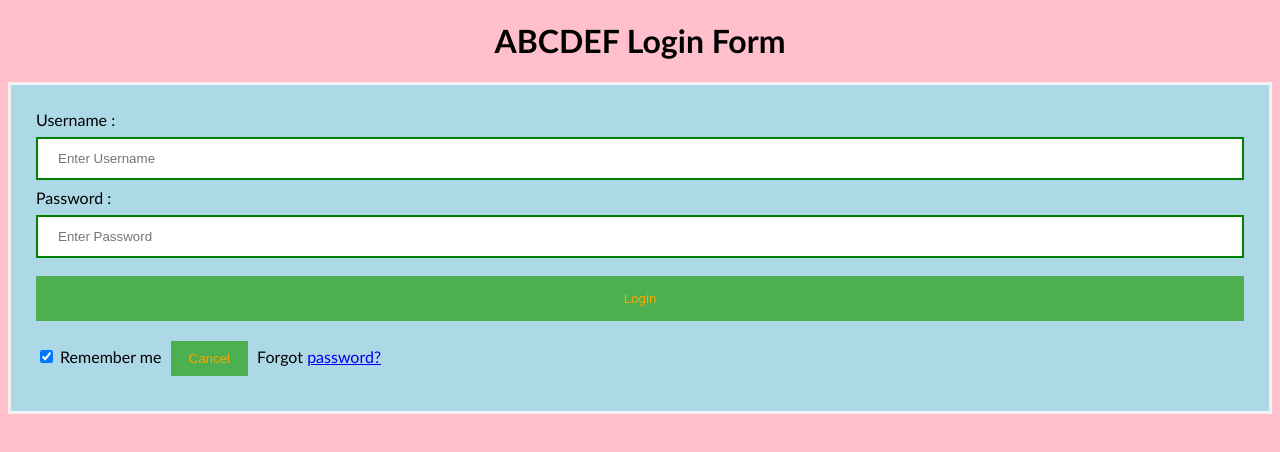
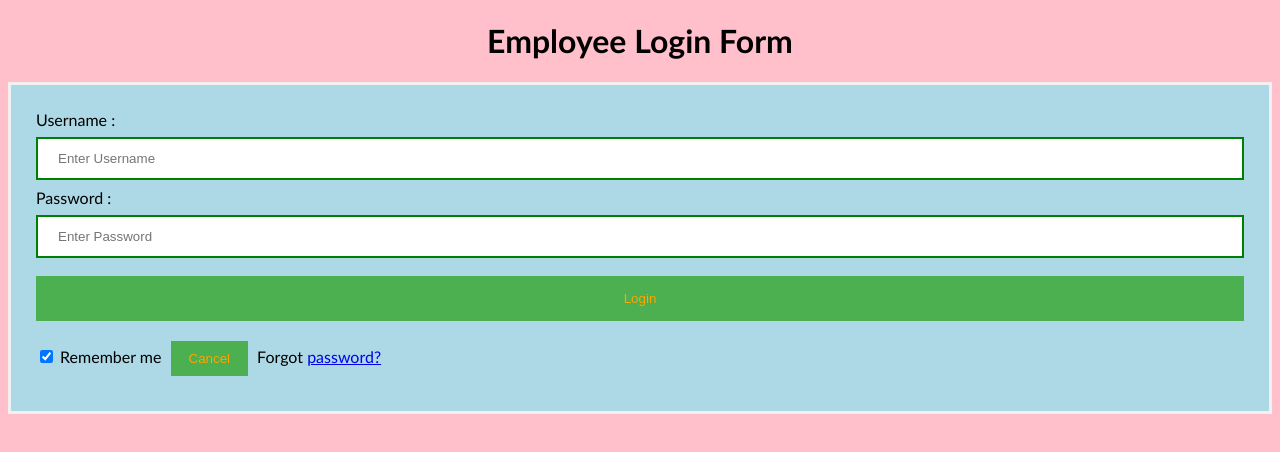
Before and after one commit to nirajvishwakarma/keel-prac, a plain HTML site: page index.html in a window 1280 px wide. Drawn offline with Linux system fonts and the light colour scheme.

Commit message:
index.html file

```diff
--- a/index.html
+++ b/index.html
@@ -45,7 +45,7 @@ button {
 </style>
 </head>
 <body>
-    <center> <h1> ABCDEF Login Form </h1> </center>
+    <center> <h1> Employee Login Form </h1> </center>
     <form>
         <div class="container">
             <label>Username : </label>
```
